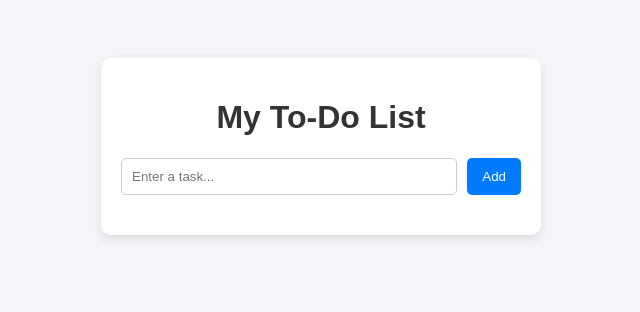
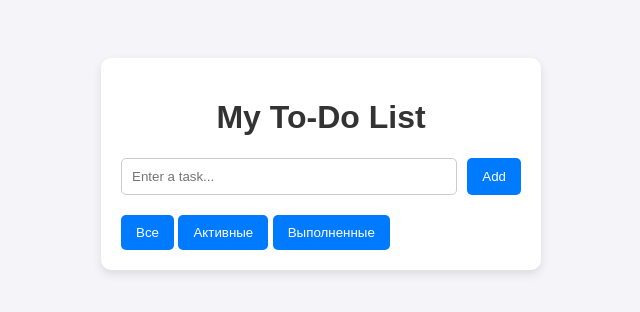
Before and after one commit to andrii-uskov/web-portfolio, a plain HTML site: page todo/index.html in a window 1280 px wide. Shown: the whole page, without its empty margins (319-959 px from the left). Drawn offline with Linux system fonts and the light colour scheme.

Commit message:
Update index.html

```diff
--- a/todo/index.html
+++ b/todo/index.html
@@ -19,6 +19,11 @@
         </div>
 
         <ul id="taskList"></ul>
+        <div class="filters">
+    <button id="filter-all" class="active">Все</button>
+    <button id="filter-active">Активные</button>
+    <button id="filter-completed">Выполненные</button>
+        </div>
 
     </div>
 
```
